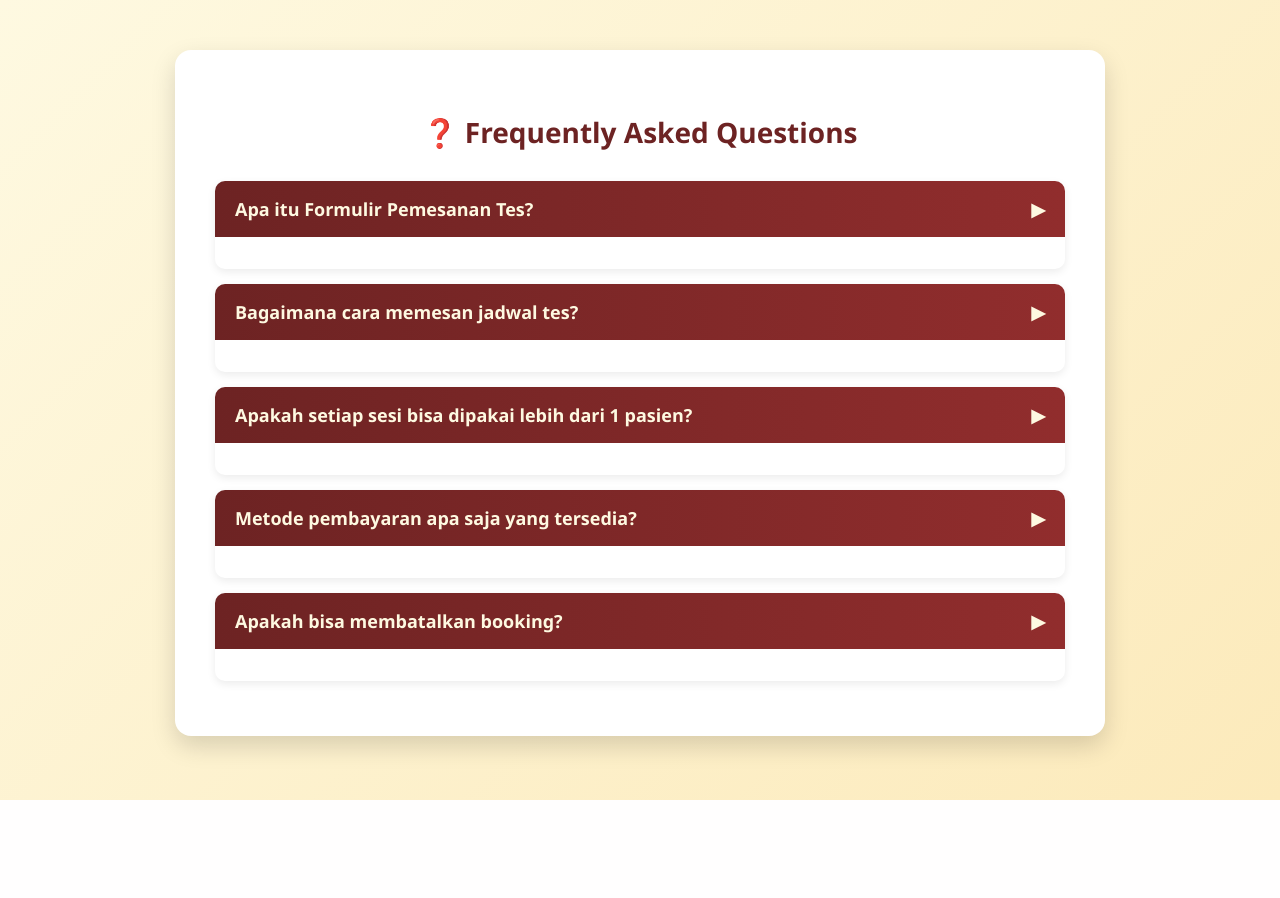
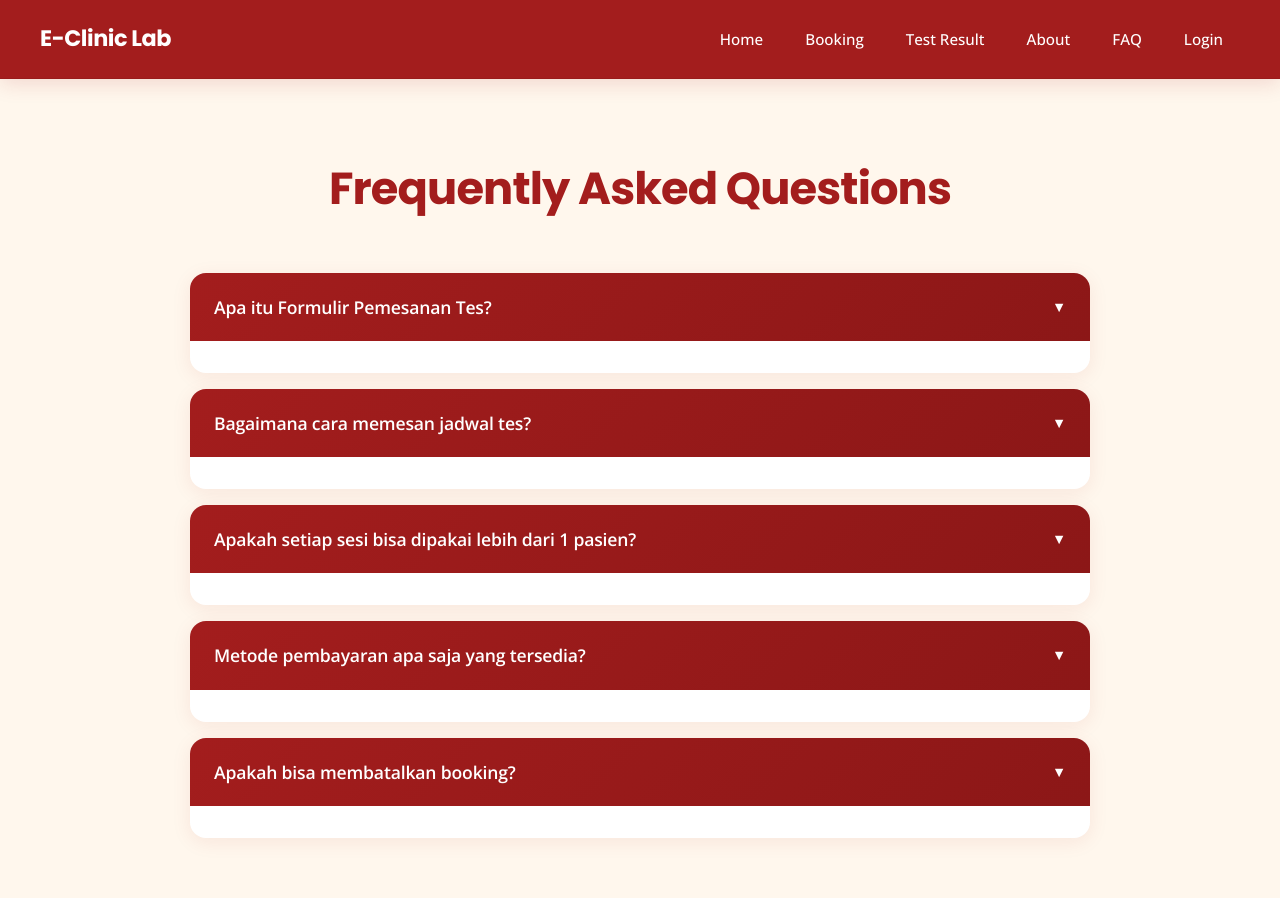
Before and after one commit to rachelscssrhnd/basdat, a Laravel app: page /faq in a window 1280 px wide. Before the commit the page ends 800 px from the top, so only its background shows below. Run offline with Laravel 12, Linux system fonts and the light colour scheme.

Commit message:
Update web name and FAQ

```diff
--- a/resources/views/FAQ.blade.php
+++ b/resources/views/FAQ.blade.php
@@ -1,146 +1,131 @@
-<!DOCTYPE html>
-<html lang="id">
-<head>
-  <meta charset="UTF-8">
-  <title>FAQ - Booking Tes</title>
+@extends('layouts.app')
+
+@section('content')
 <style>
-    body {
-      font-family: "Segoe UI", Arial, sans-serif;
-      background: linear-gradient(135deg, #FEF9E1, #fceabb);
-      margin: 0;
-      padding: 0;
-      display: flex;
-      justify-content: center;
-      align-items: flex-start;
-      min-height: 100vh;
-      overflow-x: hidden;
-      animation: fadeIn 1s ease-in;
+  @import url('https://fonts.googleapis.com/css2?family=Poppins:wght@300;400;500;600;700;800&family=Open+Sans:wght@300;400;500;600;700&display=swap');
+
+  .faq-container {
+    max-width: 900px;
+    margin: 0 auto;
+    padding: 20px;
   }
 
-    @keyframes fadeIn {
-      from { opacity: 0; transform: translateY(20px); }
-      to { opacity: 1; transform: translateY(0); }
-    }
-
-    .container {
-      background: #fff;
-      padding: 40px;
-      border-radius: 16px;
-      max-width: 850px;
-      width: 90%;
-      margin: 50px auto;
-      box-shadow: 0 10px 25px rgba(0,0,0,0.15);
-      animation: slideUp 0.8s ease;
-    }
-
-    @keyframes slideUp {
-      from { transform: translateY(40px); opacity: 0; }
-      to { transform: translateY(0); opacity: 1; }
-    }
-
-    h2 {
+  .faq-title {
+    font-family: 'Poppins', sans-serif;
+    font-size: 2.8rem;
+    font-weight: 700;
+    color: #A31D1D;
     text-align: center;
-      color: #6D2323;
-      margin-bottom: 30px;
-      font-size: 28px;
+    margin-bottom: 3rem;
+    letter-spacing: -0.02em;
   }
 
   .faq-item {
-      margin-bottom: 15px;
-      border-radius: 10px;
+    margin-bottom: 1rem;
+    border-radius: 16px;
     overflow: hidden;
-      box-shadow: 0 3px 8px rgba(0,0,0,0.08);
+    box-shadow: 0 4px 20px rgba(163, 29, 29, 0.08);
+    background: white;
     transform: translateY(20px);
     opacity: 0;
-      animation: fadeItem 0.8s ease forwards;
+    animation: fadeItem 0.6s ease forwards;
   }
 
-    .faq-item:nth-child(1) { animation-delay: 0.2s; }
-    .faq-item:nth-child(2) { animation-delay: 0.4s; }
-    .faq-item:nth-child(3) { animation-delay: 0.6s; }
-    .faq-item:nth-child(4) { animation-delay: 0.8s; }
-    .faq-item:nth-child(5) { animation-delay: 1s; }
+  .faq-item:nth-child(1) { animation-delay: 0.1s; }
+  .faq-item:nth-child(2) { animation-delay: 0.2s; }
+  .faq-item:nth-child(3) { animation-delay: 0.3s; }
+  .faq-item:nth-child(4) { animation-delay: 0.4s; }
+  .faq-item:nth-child(5) { animation-delay: 0.5s; }
 
   @keyframes fadeItem {
     to { transform: translateY(0); opacity: 1; }
   }
 
-    .faq-item h3 {
+  .faq-question {
+    font-family: 'Open Sans', sans-serif;
     margin: 0;
-      padding: 16px 20px;
-      background: linear-gradient(90deg, #6D2323, #912d2d);
-      color: #FEF9E1;
+    padding: 20px 24px;
+    background: linear-gradient(135deg, #A31D1D, #8C1717);
+    color: white;
     cursor: pointer;
     position: relative;
     transition: all 0.3s ease;
-      font-size: 18px;
+    font-size: 1.1rem;
+    font-weight: 600;
+    letter-spacing: -0.01em;
   }
 
-    .faq-item h3:hover {
-      background: linear-gradient(90deg, #912d2d, #b53b3b);
+  .faq-question:hover {
+    background: linear-gradient(135deg, #8C1717, #6D2323);
+    transform: translateY(-1px);
   }
 
-    .faq-item h3::after {
-      content: "▶";
+  .faq-question::after {
+    content: "▼";
     position: absolute;
-      right: 20px;
-      transition: transform 0.4s ease;
+    right: 24px;
+    top: 50%;
+    transform: translateY(-50%);
+    transition: transform 0.3s ease;
+    font-size: 0.9rem;
   }
 
-    .faq-item.active h3::after {
-      transform: rotate(90deg);
+  .faq-item.active .faq-question::after {
+    transform: translateY(-50%) rotate(180deg);
   }
 
-    .faq-item p {
+  .faq-answer {
+    font-family: 'Open Sans', sans-serif;
     max-height: 0;
     opacity: 0;
     overflow: hidden;
-      padding: 0 20px;
-      background: #f9f9f9;
-      line-height: 1.6;
-      transition: all 0.6s ease;
+    padding: 0 24px;
+    background: #FEF9E1;
+    line-height: 1.7;
+    transition: all 0.4s ease;
+    font-size: 1rem;
+    color: #374151;
   }
 
-    .faq-item.active p {
-      max-height: 500px;
+  .faq-item.active .faq-answer {
+    max-height: 200px;
     opacity: 1;
-      padding: 16px 20px;
+    padding: 20px 24px;
   }
 </style>
-</head>
-<body>
-  <div class="container">
-    <h2>❓ Frequently Asked Questions</h2>
+
+<div class="faq-container">
+  <h1 class="faq-title">Frequently Asked Questions</h1>
 
   <div class="faq-item">
-      <h3>Apa itu Formulir Pemesanan Tes?</h3>
-      <p>Formulir Pemesanan Tes adalah sistem online untuk memesan jadwal pemeriksaan kesehatan seperti tes darah, tes urine, atau rontgen gigi di cabang laboratorium kami.</p>
+    <h3 class="faq-question">Apa itu Formulir Pemesanan Tes?</h3>
+    <p class="faq-answer">Formulir Pemesanan Tes adalah sistem online untuk memesan jadwal pemeriksaan kesehatan seperti tes darah, tes urine, atau rontgen gigi di cabang laboratorium kami.</p>
   </div>
 
   <div class="faq-item">
-      <h3>Bagaimana cara memesan jadwal tes?</h3>
-      <p>Anda hanya perlu mengisi form pemesanan, memilih jenis tes, cabang, tanggal, dan sesi. Setelah itu lanjutkan ke pembayaran.</p>
+    <h3 class="faq-question">Bagaimana cara memesan jadwal tes?</h3>
+    <p class="faq-answer">Anda hanya perlu mengisi form pemesanan, memilih jenis tes, cabang, tanggal, dan sesi. Setelah itu lanjutkan ke pembayaran.</p>
   </div>
 
   <div class="faq-item">
-      <h3>Apakah setiap sesi bisa dipakai lebih dari 1 pasien?</h3>
-      <p>Tidak. Satu sesi hanya berlaku untuk 1 pasien. Jika sudah dipesan, sesi tersebut otomatis tidak bisa dipilih lagi.</p>
+    <h3 class="faq-question">Apakah setiap sesi bisa dipakai lebih dari 1 pasien?</h3>
+    <p class="faq-answer">Tidak. Satu sesi hanya berlaku untuk 1 pasien. Jika sudah dipesan, sesi tersebut otomatis tidak bisa dipilih lagi.</p>
   </div>
 
   <div class="faq-item">
-      <h3>Metode pembayaran apa saja yang tersedia?</h3>
-      <p>Kami menyediakan pembayaran via QRIS dan e-wallet (OVO, GoPay, DANA).</p>
+    <h3 class="faq-question">Metode pembayaran apa saja yang tersedia?</h3>
+    <p class="faq-answer">Kami menyediakan pembayaran via QRIS dan e-wallet (OVO, GoPay, DANA).</p>
   </div>
 
   <div class="faq-item">
-      <h3>Apakah bisa membatalkan booking?</h3>
-      <p>Tidak, apabila sudah melakukan pemesanan maka tidak dapat dibatalkan.</p>
+    <h3 class="faq-question">Apakah bisa membatalkan booking?</h3>
+    <p class="faq-answer">Tidak, apabila sudah melakukan pemesanan maka tidak dapat dibatalkan.</p>
   </div>
 </div>
 
 <script>
   // Toggle FAQ
-    document.querySelectorAll(".faq-item h3").forEach(item => {
+  document.querySelectorAll(".faq-question").forEach(item => {
     item.addEventListener("click", () => {
       const parent = item.parentElement;
       parent.classList.toggle("active");
@@ -152,5 +137,4 @@
     });
   });
 </script>
-</body>
-</html>
+@endsection
--- a/resources/views/layouts/app.blade.php
+++ b/resources/views/layouts/app.blade.php
@@ -109,7 +109,7 @@
 <body>
     <header class="navbar">
         <div class="nav-wrap">
-            <div class="brand">Basdat Klinik</div>
+            <div class="brand">E-Clinic Lab</div>
             <nav class="nav">
                 <a href="{{ route('home') }}">Home</a>
                 <a href="{{ route('booking.index') }}">Booking</a>
```
Lines whose indentation alone changed are shown as unchanged.
